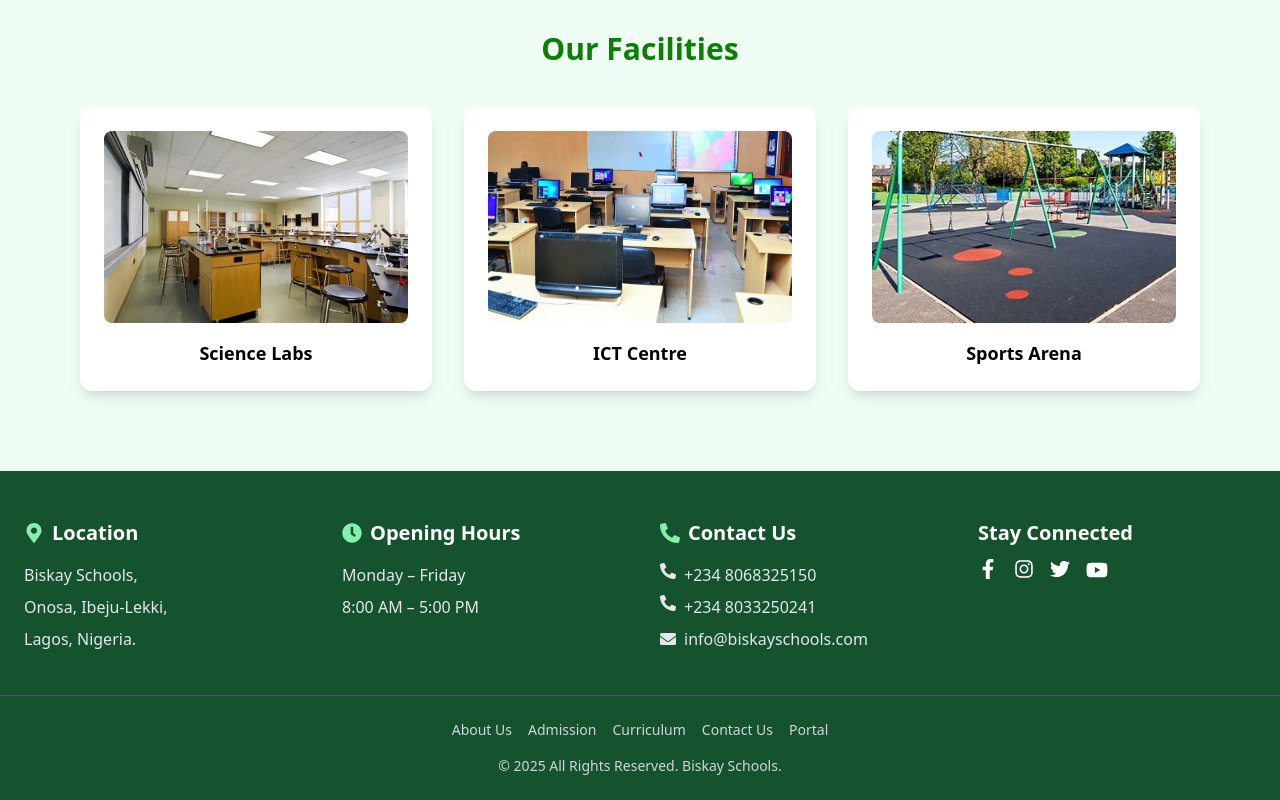
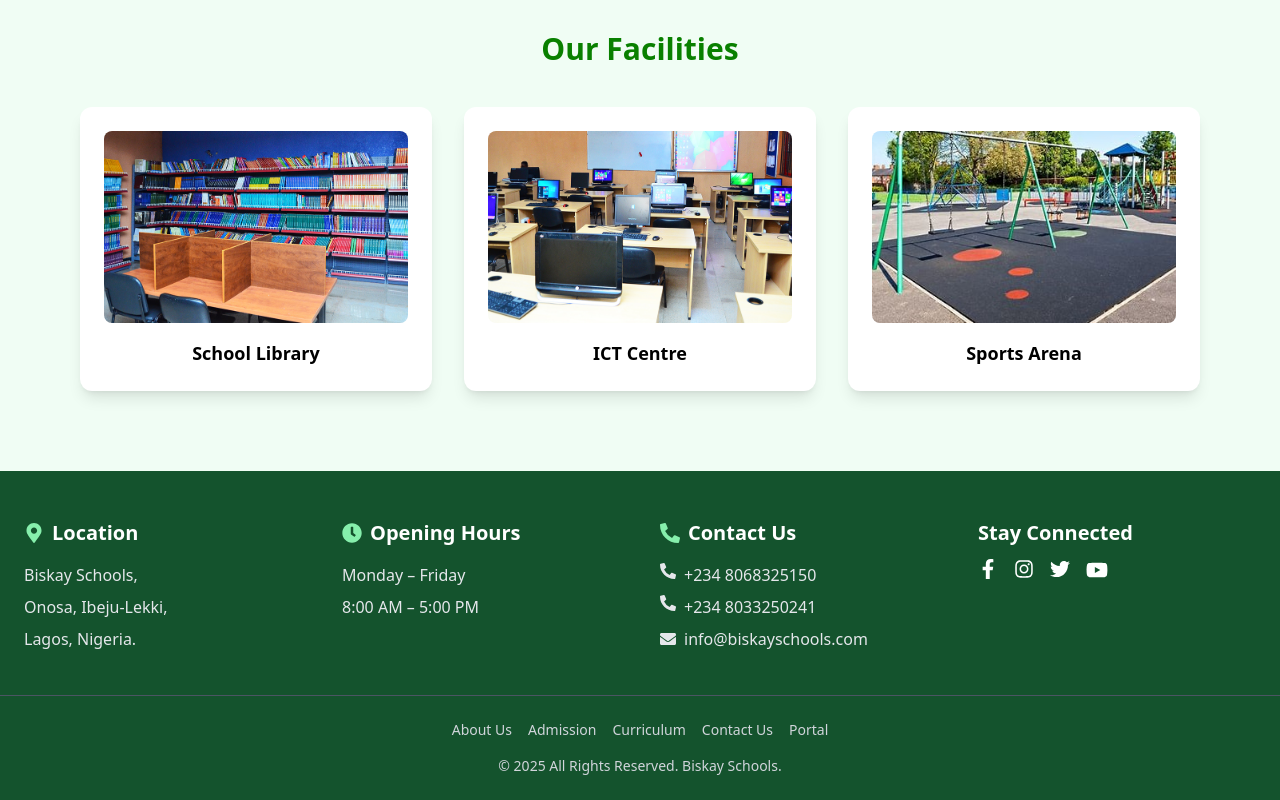
Before and after one commit to Dozzynet120/Biskay-Schools, a Next.js app: page /gallery in a window 1280 px wide. Shown: the part 2917-3717 px from the top of the page. Built offline with nearby package versions, Linux system fonts and the light colour scheme.

Commit message:
Update Gallery, Parents, Carousel and Club components

```diff
--- a/components/Carousel.tsx
+++ b/components/Carousel.tsx
@@ -4,8 +4,8 @@ import useEmblaCarousel from "embla-carousel-react";
 
 // Video files to display
 const videos = [
-  "/images/bis.mp4",
-  "/images/bis2.mp4",
+  "/videos/bis.mp4",
+  "/videos/bis2.mp4",
 ];
 
 export default function Carousel() {
--- a/components/Club.tsx
+++ b/components/Club.tsx
@@ -60,7 +60,7 @@ export default function Clubs() {
         muted
         playsInline
       >
-        <source src="/images/bis.mp4" type="video/mp4" />
+        <source src="/videos/bis.mp4" type="video/mp4" />
       </video>
 
       {/* Overlay tint */}
--- a/components/Parent.tsx
+++ b/components/Parent.tsx
@@ -30,7 +30,7 @@ export default function Parent() {
         {/* Left Side Image */}
         <div className="w-full">
           <img
-            src="/images/bis.jpg"
+            src="/parents/Bis2.jpg"
             alt="Parents and students smiling"
             className="rounded-3xl shadow-xl w-full object-cover border-4 border-white"
           />
--- a/pages/gallery.tsx
+++ b/pages/gallery.tsx
@@ -140,8 +140,8 @@ export default function GalleryPage() {
 
           <div className="grid md:grid-cols-3 gap-8">
             <div className="bg-white rounded-xl shadow-lg p-6 text-center">
-              <img src="/primary/lab.webp" className="rounded-lg h-48 w-full object-cover" />
-              <h3 className="mt-4 text-lg font-semibold">Science Labs</h3>
+              <img src="/primary/pri1.jpg" className="rounded-lg h-48 w-full object-cover" />
+              <h3 className="mt-4 text-lg font-semibold">School Library</h3>
             </div>
 
             <div className="bg-white rounded-xl shadow-lg p-6 text-center">
```
Also changed, not shown: public/parents/Bis2.jpg (added).
